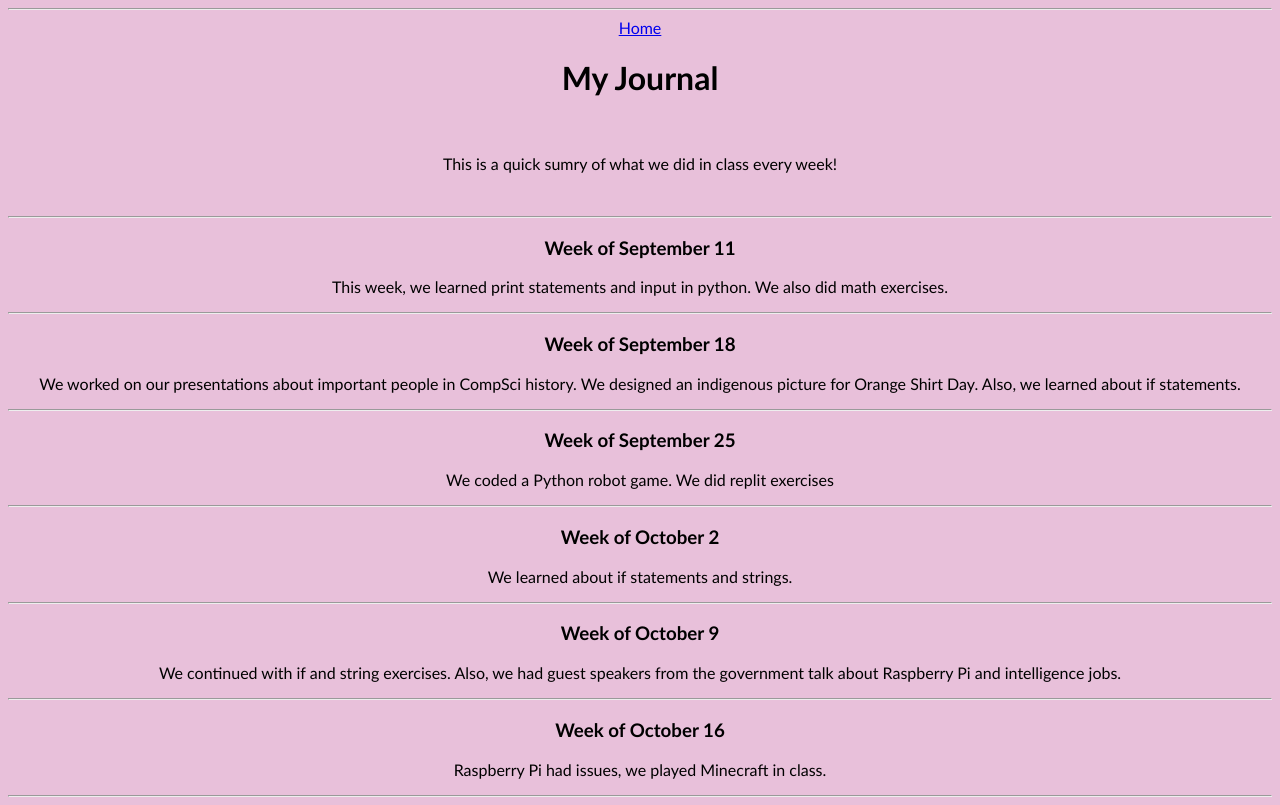
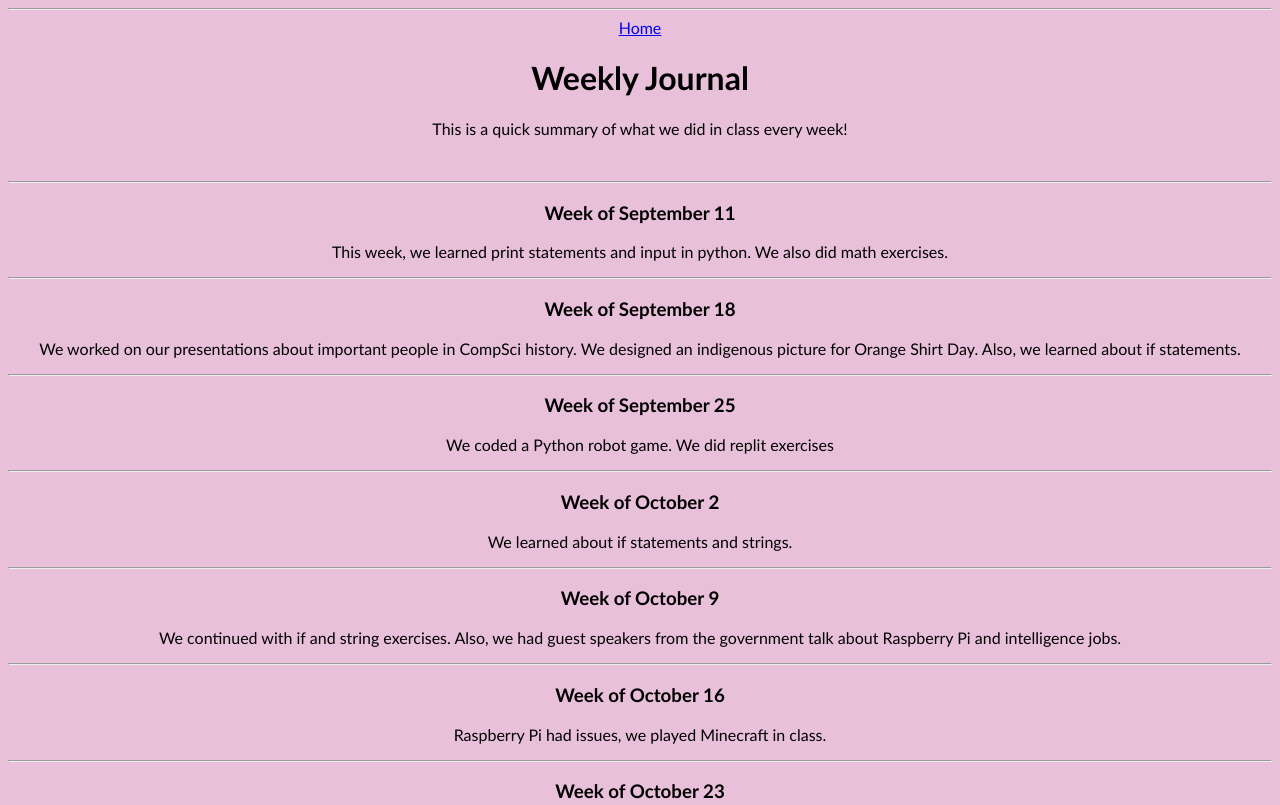
Before and after one commit to ash-ics3u-2023-01/portfolio-websites-michivillar, a plain HTML site: page WeeklyJournal.html in a window 1280 px wide. Shown: the top 805 px of the page. Drawn offline with Linux system fonts and the light colour scheme.

Commit message:
fix spelling

```diff
--- a/WeeklyJournal.html
+++ b/WeeklyJournal.html
@@ -12,9 +12,8 @@
   <div class="topnav">
     <a class="active" href="index.html">Home</a>
   </div>
-  <h1>My Journal</h1>
-  <br>
-  <p>This is a quick sumry of what we did in class every week!</p>
+  <h1>Weekly Journal</h1>
+  <p>This is a quick summary of what we did in class every week!</p>
   <br>
   <hr>
   <h3>Week of September 11</h3>
```
